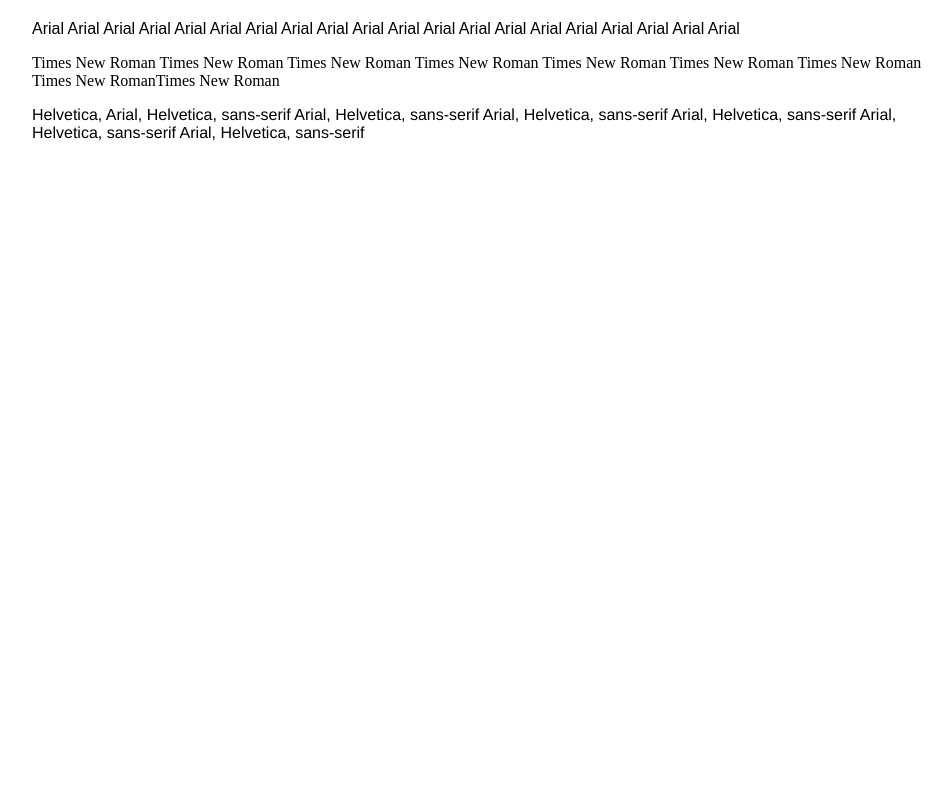
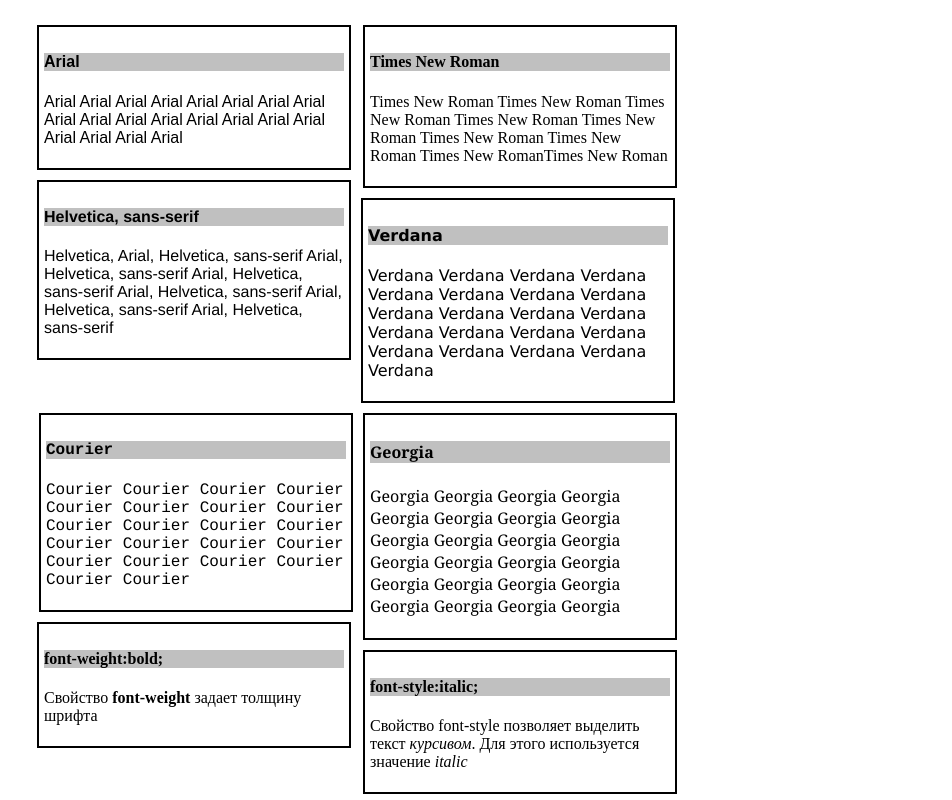
Before and after one commit to Alex-Wir/HTML, a plain HTML site: page 6/6.02.html in a window 1280 px wide. Shown: the whole page, without its empty margins (160-1112 px from the left). Drawn offline with Linux system fonts and the light colour scheme.

Commit message:
fix 6.02

```diff
--- a/6/6.02.html
+++ b/6/6.02.html
@@ -6,22 +6,64 @@
 		<style>
 			body{
 				margin:20px 15%;
-				}
-			#p1{
-				font-family: Arial;
-				}
-			#p2{
-				font-family: "Times New Roman";
-				}
-			#p3{
-				font-family: Helvetica, Arial, sans-serif;
-				}
+				width:650px;}
+			div	{
+				width:300px;
+				border:2px solid black;
+				padding:5px;
+				margin:5px;}
+			#div1{
+				font-family: Arial;}
+			#div2{
+				font-family: "Times New Roman";}
+			#div3{
+				font-family: Helvetica, sans-serif;}
+			#div4{
+				font-family: Verdana;}
+			#div5{
+				font-family: Georgia;}
+			#div6{
+				font-family: Courier;}
+			.left{
+				float:left;}
+			.right{
+				float:right;}
+			h4	{
+				background-color:silver;}
 		</style>
 	</head>
 	<body>
-		<p id="p1">Arial Arial Arial Arial Arial Arial Arial Arial Arial Arial Arial Arial Arial Arial Arial Arial Arial Arial Arial Arial</p>
-		<p id="p2">Times New Roman Times New Roman Times New Roman Times New Roman Times New Roman Times New Roman Times New Roman Times New RomanTimes New Roman </p>
-		<p id="p3">Helvetica, Arial, Helvetica, sans-serif Arial, Helvetica, sans-serif Arial, Helvetica, sans-serif Arial, Helvetica, sans-serif Arial, Helvetica, sans-serif Arial, Helvetica, sans-serif</p>
-		<p id="p4"> </p>
+		<div id="div1" class="left">
+			<h4>Arial</h4>
+			<p>Arial Arial Arial Arial Arial Arial Arial Arial Arial Arial Arial Arial Arial Arial Arial Arial Arial Arial Arial Arial</p>
+		</div>
+		<div id="div2" class="right">
+			<h4>Times New Roman</h4>
+			<p>Times New Roman Times New Roman Times New Roman Times New Roman Times New Roman Times New Roman Times New Roman Times New RomanTimes New Roman </p>
+		</div>
+		<div id="div3" class="left">
+			<h4>Helvetica, sans-serif</h4>
+			<p>Helvetica, Arial, Helvetica, sans-serif Arial, Helvetica, sans-serif Arial, Helvetica, sans-serif Arial, Helvetica, sans-serif Arial, Helvetica, sans-serif Arial, Helvetica, sans-serif</p>
+		</div>
+		<div id="div4" class="left">
+			<h4>Verdana</h4>
+			<p>Verdana Verdana Verdana Verdana Verdana Verdana Verdana Verdana Verdana Verdana Verdana Verdana Verdana Verdana Verdana Verdana Verdana Verdana Verdana Verdana Verdana </p>
+		</div>
+		<div id="div5" class="right">
+			<h4>Georgia</h4>
+			<p>Georgia Georgia Georgia Georgia Georgia Georgia Georgia Georgia Georgia Georgia Georgia Georgia Georgia Georgia Georgia Georgia Georgia Georgia Georgia Georgia Georgia Georgia Georgia Georgia </p>
+		</div>
+		<div id="div6" class="right">
+			<h4>Courier</h4>
+			<p>Courier Courier Courier Courier Courier Courier Courier Courier Courier Courier Courier Courier Courier Courier Courier Courier Courier Courier Courier Courier Courier Courier </p>
+		</div>
+		<div class="left">
+			<h4>font-weight:bold;</h4>
+			<p>Свойство <span style="font-weight:bold;">font-weight</span> задает толщину шрифта</p>
+		</div>
+		<div class="right">
+			<h4>font-style:italic;</h4>
+			<p>Свойство font-style позволяет выделить текст <span style="font-style:italic;">курсивом</span>. Для этого используется значение <span style="font-style:italic;">italic</span></p>
+		</div>
 	</body>
 </html>
```
